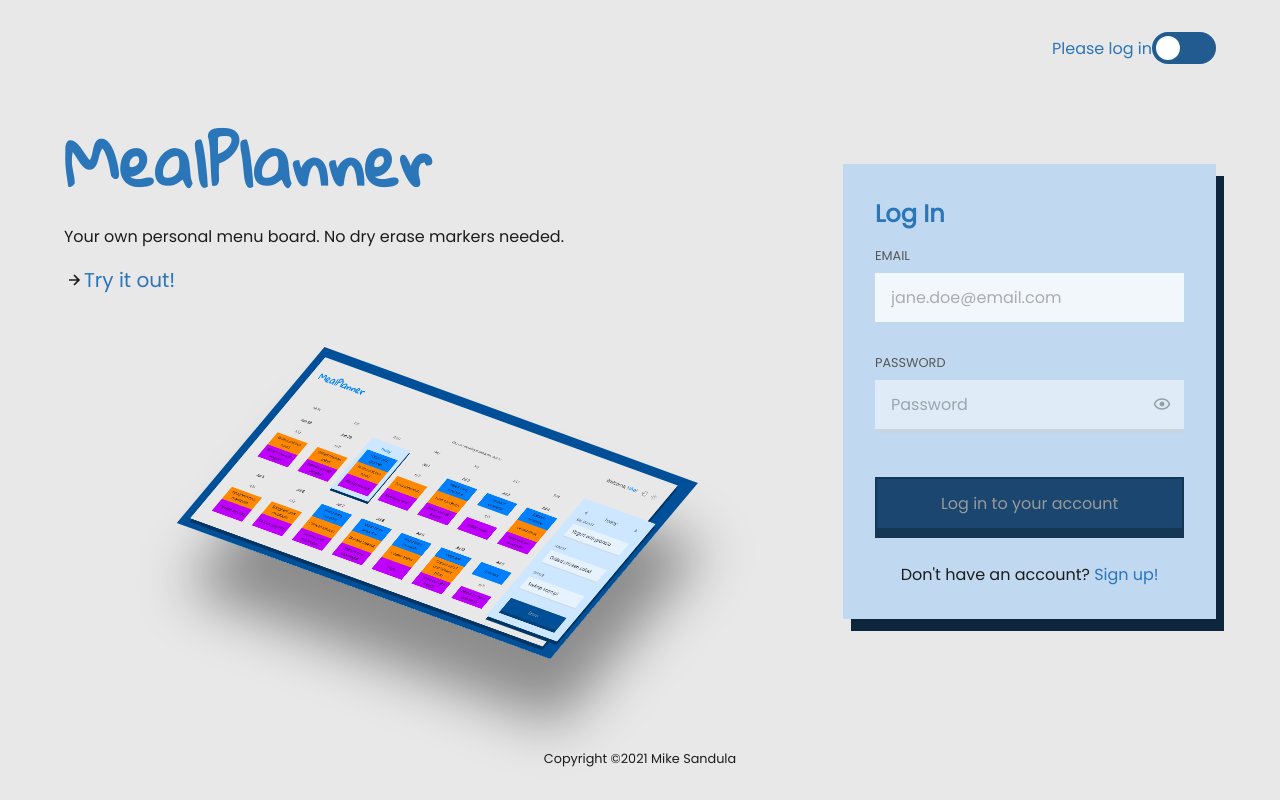
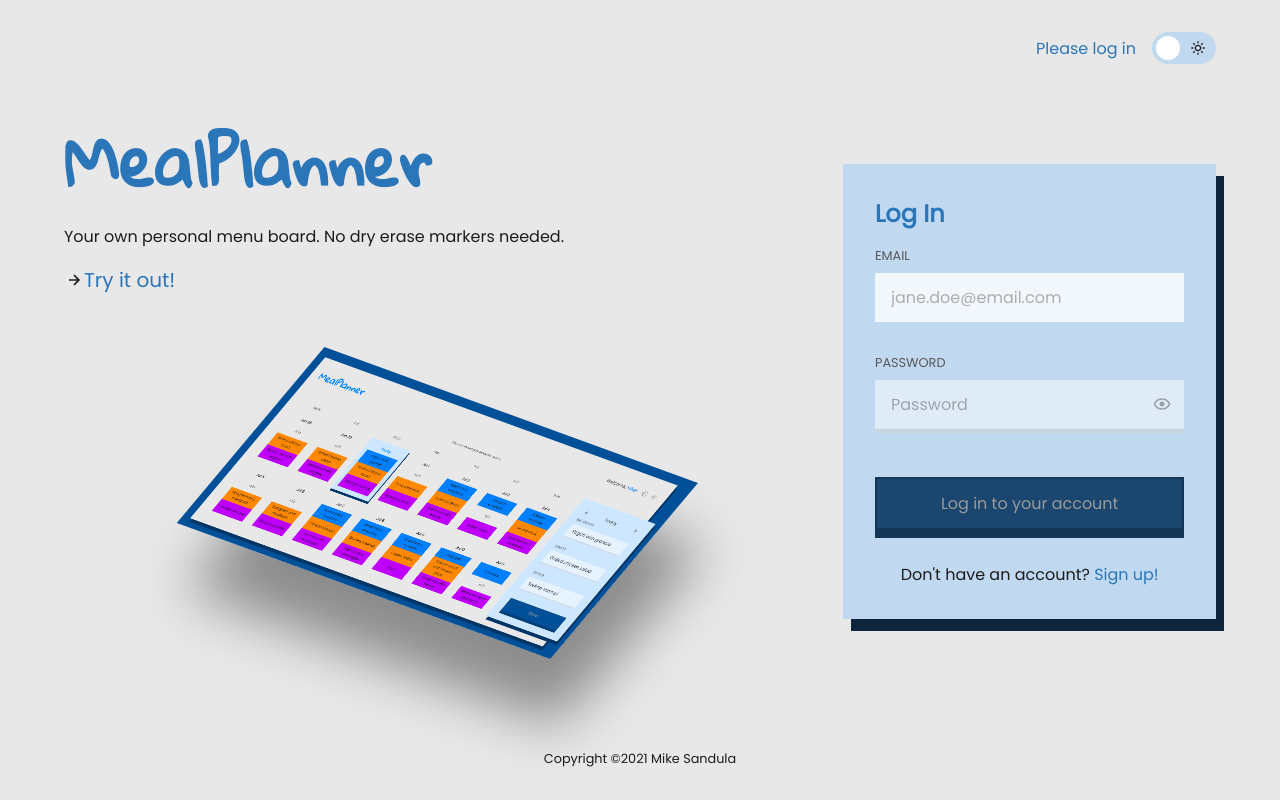
Before and after one commit to msandula12/meal-planner-client, a React (Create React App) app: page / in a window 1280 px wide. Built offline with nearby package versions, Linux system fonts and the light colour scheme; no server answers.

Commit message:
styling: dark mode toggle switch

```diff
--- a/src/components/DarkModeToggle/DarkModeToggle.scss
+++ b/src/components/DarkModeToggle/DarkModeToggle.scss
@@ -1,9 +1,11 @@
 .theme-switch-wrapper {
   align-items: center;
   display: flex;
+  margin-left: 1rem;
 }
 
 .theme-switch {
+  cursor: pointer;
   display: inline-block;
   height: 2rem;
   position: relative;
@@ -15,9 +17,8 @@
 }
 
 .slider {
-  background-color: var(--accentColorDark);
+  background-color: var(--primaryColor);
   bottom: 0;
-  cursor: pointer;
   left: 0;
   position: absolute;
   right: 0;
@@ -26,18 +27,19 @@
 
   &:before {
     background-color: #fff;
-    top: 4px;
     content: '';
     height: calc(2rem - 8px);
     left: 4px;
     position: absolute;
+    top: 4px;
     transition: 0.4s;
     width: calc(2rem - 8px);
+    z-index: 1;
   }
 }
 
 input:checked + .slider {
-  background-color: var(--accentColor);
+  background-color: var(--primaryColor);
 }
 
 input:checked + .slider:before {
@@ -51,3 +53,16 @@ input:checked + .slider:before {
     border-radius: 50%;
   }
 }
+
+.dark-mode-icon {
+  position: absolute;
+  top: 8px;
+
+  &.moon {
+    left: 10px;
+  }
+
+  &.sun {
+    right: 10px;
+  }
+}
--- a/src/components/DarkModeToggle/DarkModeToggle.tsx
+++ b/src/components/DarkModeToggle/DarkModeToggle.tsx
@@ -8,27 +8,21 @@ import './DarkModeToggle.scss';
 function DarkModeToggle() {
   const { isDarkMode, toggleDarkMode } = useContext(ThemeContext);
 
-  // return isDarkMode ? (
-  //   <BiMoon
-  //     className="icon"
-  //     onClick={toggleDarkMode}
-  //     title="Change to light mode"
-  //   />
-  // ) : (
-  //   <BiSun
-  //     className="icon"
-  //     onClick={toggleDarkMode}
-  //     title="Change to dark mode"
-  //   />
-  // );
   return (
     <div
       className="theme-switch-wrapper"
       title={`Change to ${isDarkMode ? 'light' : 'dark'} mode`}
     >
-      <label className="theme-switch" htmlFor="checkbox">
-        <input type="checkbox" id="checkbox" onChange={toggleDarkMode} />
+      <label className="theme-switch" htmlFor="darkmode-toggle">
+        <input
+          checked={isDarkMode}
+          type="checkbox"
+          id="darkmode-toggle"
+          onChange={toggleDarkMode}
+        />
         <div className="slider round"></div>
+        <BiMoon className="dark-mode-icon moon" />
+        <BiSun className="dark-mode-icon sun" />
       </label>
     </div>
   );
```
